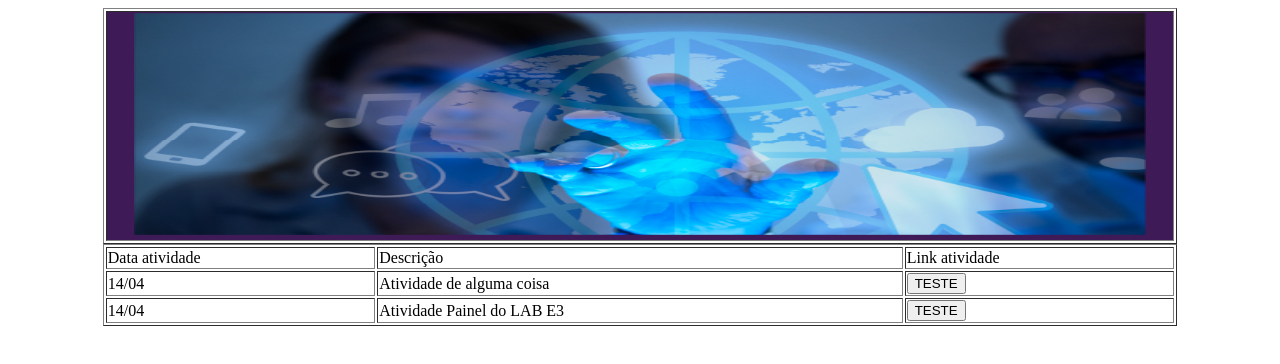
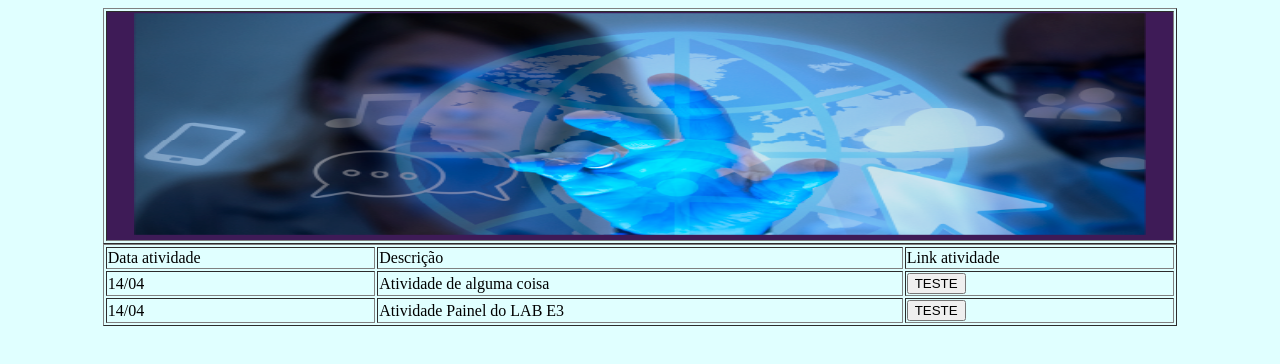
Before and after one commit to kethlinlorenzetti/1site, a plain HTML site: page index.html in a window 1280 px wide. Drawn offline with Linux system fonts and the light colour scheme.

Commit message:
Update index.html

```diff
--- a/index.html
+++ b/index.html
@@ -3,7 +3,7 @@
     <head>
             <title>2025</title>
     </head>
-    <body>
+    <body bgcolor="#E0FFFF">
 
 
     <table border="1" width="85%" align="center">
```
